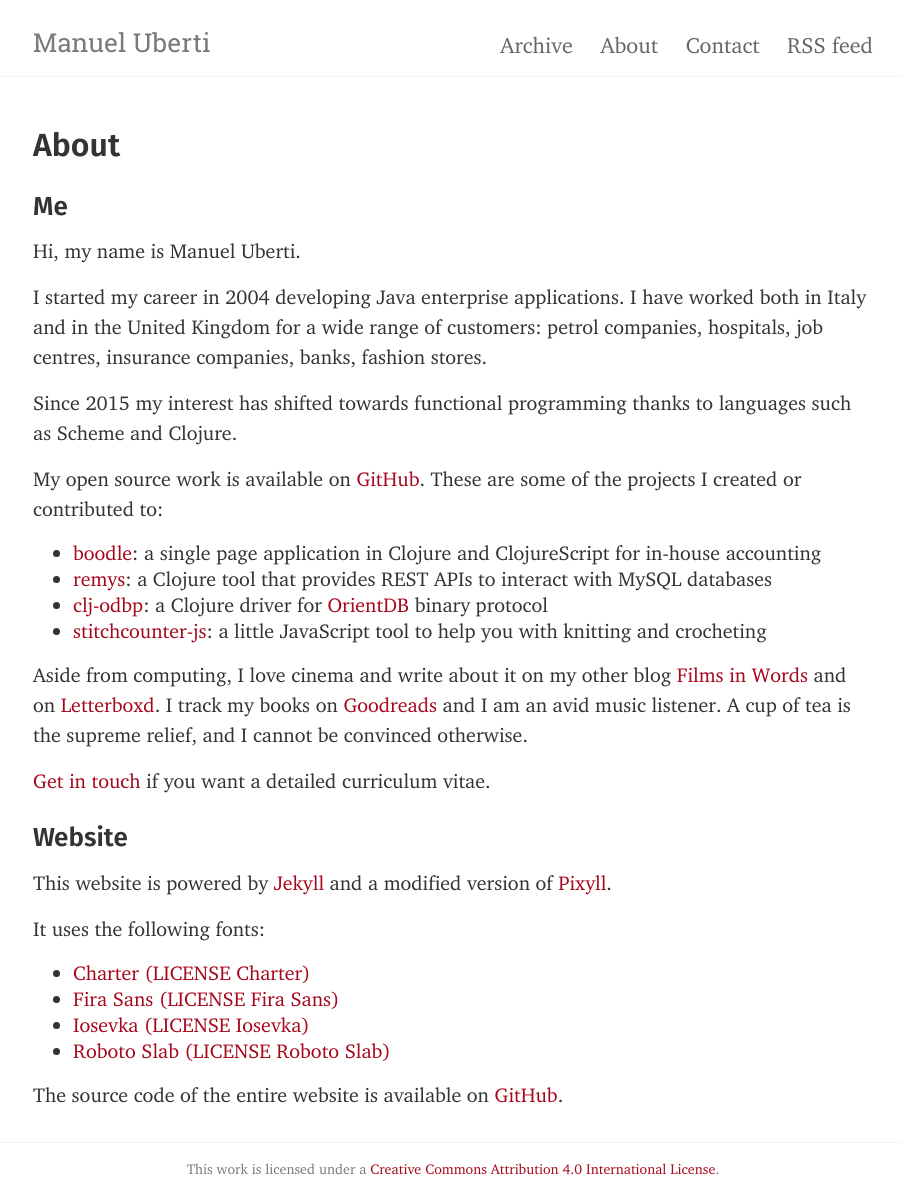
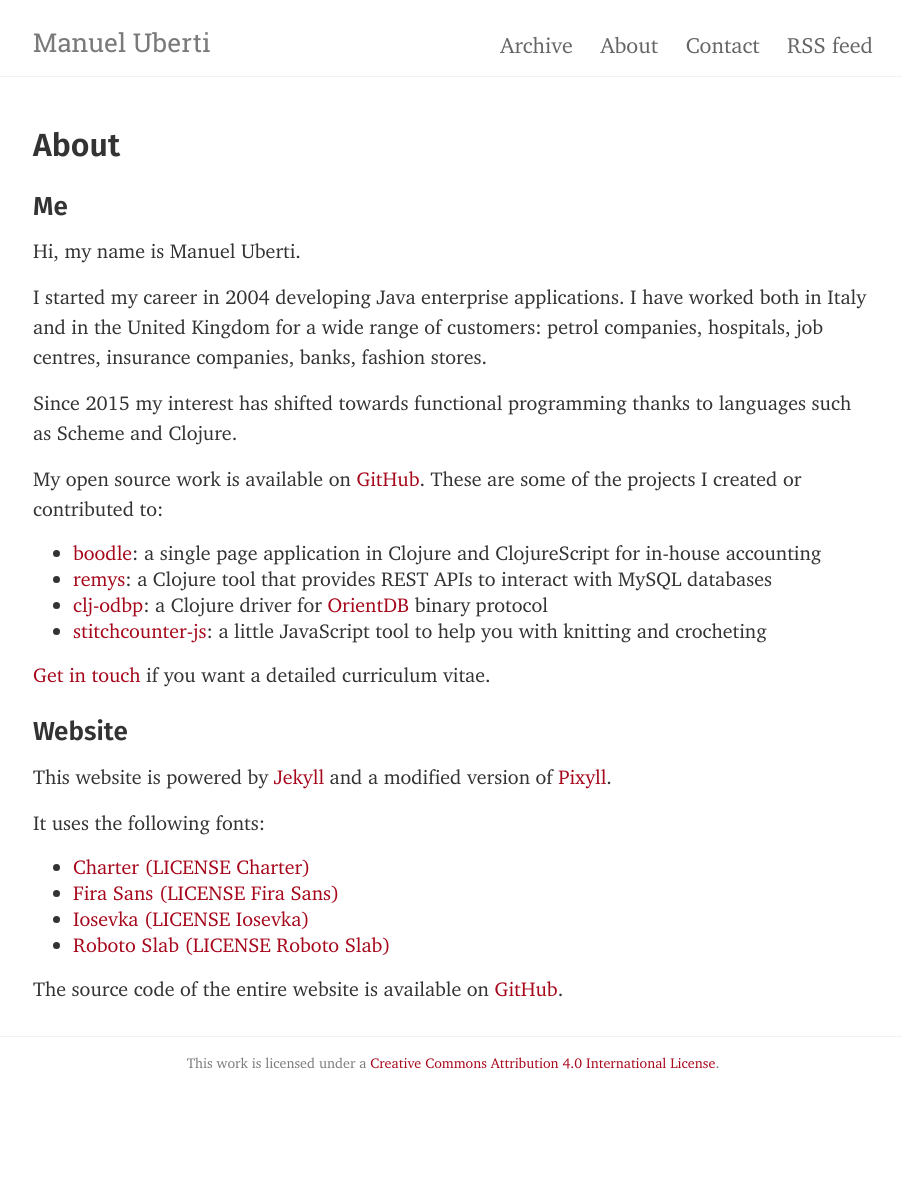
Before and after one commit to manuel-uberti/manuel-uberti.github.io, a Jekyll site: the page built from about.md, in a window 1280 px wide. Shown: the whole page, without its empty margins (187-1089 px from the left). Built offline with Jekyll 4.4.1, drawn with Linux system fonts in a browser that asks for light colours; after the commit the page ends 1088 px from its top, so only the background shows below that.

Commit message:
Remove some external links

```diff
--- a/about.md
+++ b/about.md
@@ -30,13 +30,6 @@
 - [stitchcounter-js](https://github.com/manuel-uberti/stitchcounter-js):
   a little JavaScript tool to help you with knitting and crocheting
 
-Aside from computing, I love cinema and write about it on my other blog [Films
-in Words](https://filmsinwords.wordpress.com/) and on
-[Letterboxd](https://letterboxd.com/muberti/). I track my books on
-[Goodreads](https://www.goodreads.com/user/show/74813419-manuel-uberti) and I am
-an avid music listener. A cup of tea is the supreme relief, and I cannot be
-convinced otherwise.
-
 [Get in touch](https://manuel-uberti.github.io/contact/) if you want a detailed
 curriculum vitae.
 
```
